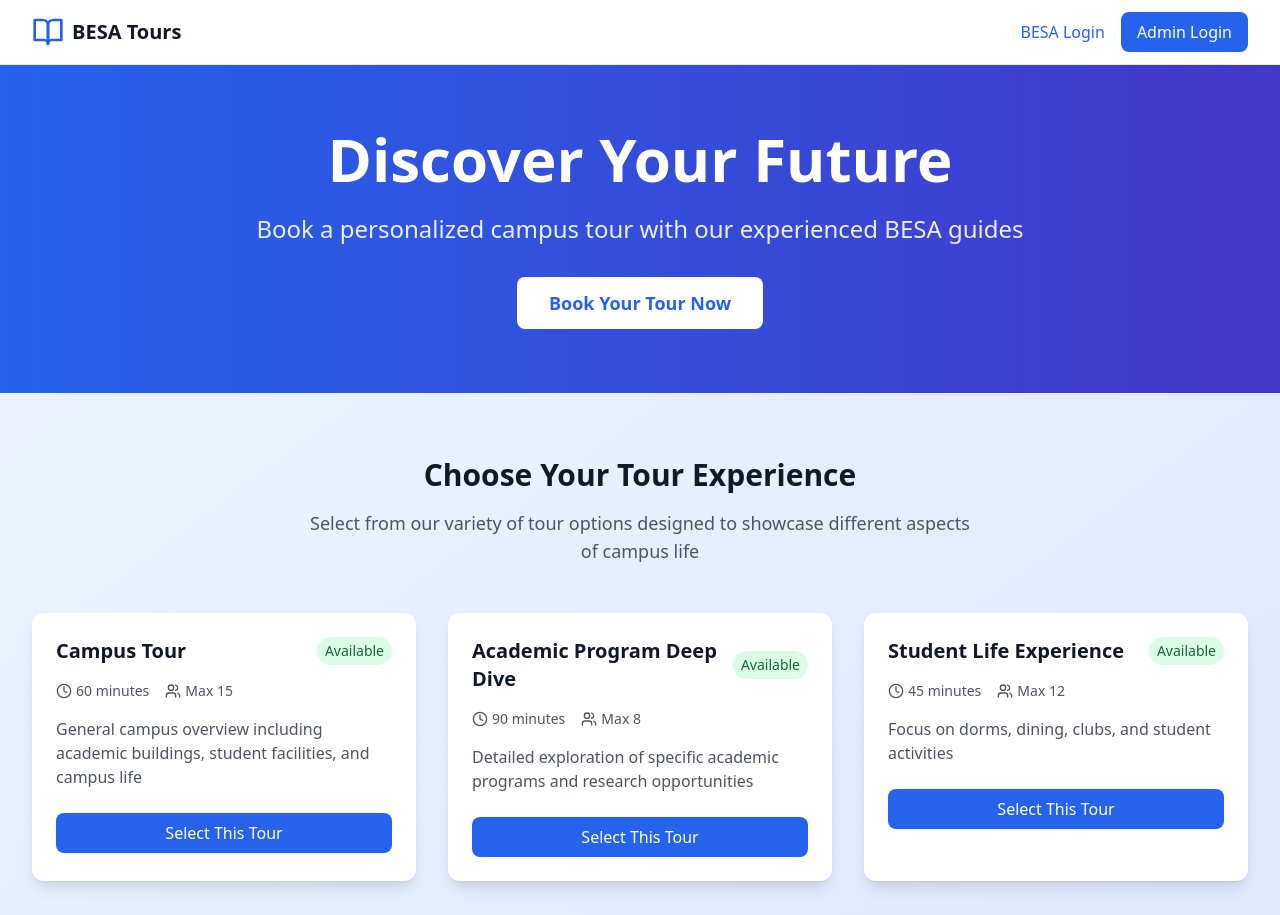
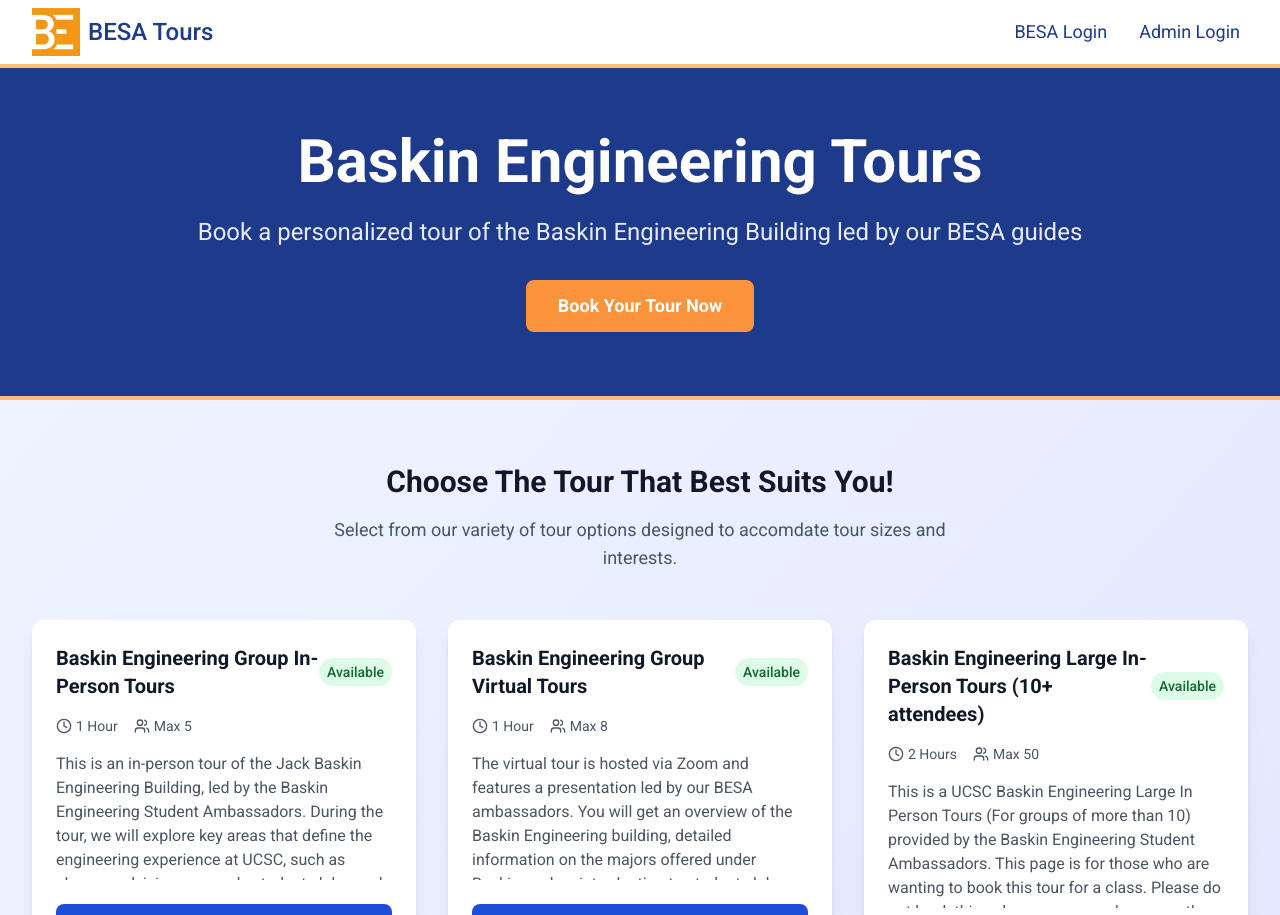
Before and after one commit to natanielj/BESABooking, a React (Vite) app: page / in a window 1280 px wide. Shown: the top 915 px of the page. Built offline with nearby package versions, Linux system fonts and the light colour scheme.

Commit message:
updated color scheme & added all 5 tour options

```diff
--- a/index.html
+++ b/index.html
@@ -2,8 +2,9 @@
 <html lang="en">
   <head>
     <meta charset="UTF-8" />
-    <link rel="icon" type="image/svg+xml" href="/vite.svg" />
+    <link rel="icon" type="image/png" href="/BE_logo.png" />
     <meta name="viewport" content="width=device-width, initial-scale=1.0" />
+    <link href="https://fonts.googleapis.com/css2?family=Roboto:wght@100;300;400;500;700;900&display=swap" rel="stylesheet">
     <title>BESA Tour Booking System</title>
   </head>
   <body>
--- a/src/App.tsx
+++ b/src/App.tsx
@@ -5,26 +5,42 @@
 const mockTours = [
   {
     id: 1,
-    title: 'Campus Tour',
-    duration: '60 minutes',
-    maxAttendees: 15,
-    description: 'General campus overview including academic buildings, student facilities, and campus life',
+    title: 'Baskin Engineering Group In-Person Tours',
+    duration: '1 Hour',
+    maxAttendees: 5,
+    description: 'This is an in-person tour of the Jack Baskin Engineering Building, led by the Baskin Engineering Student Ambassadors. During the tour, we will explore key areas that define the engineering experience at UCSC, such as classes, advising, research, student clubs, and more. You will also get a look inside Slugworks, our student-focused makerspace in the Baskin basement!',
     available: true
   },
   {
     id: 2,
-    title: 'Academic Program Deep Dive',
-    duration: '90 minutes',
+    title: 'Baskin Engineering Group Virtual Tours',
+    duration: '1 Hour',
     maxAttendees: 8,
-    description: 'Detailed exploration of specific academic programs and research opportunities',
+    description: 'The virtual tour is hosted via Zoom and features a presentation led by our BESA ambassadors. You will get an overview of the Baskin Engineering building, detailed information on the majors offered under Baskin, and an introduction to student clubs and organizations within Baskin. The session ends with time for questions, so you can engage directly with our ambassadors.',
     available: true
   },
   {
     id: 3,
-    title: 'Student Life Experience',
-    duration: '45 minutes',
-    maxAttendees: 12,
-    description: 'Focus on dorms, dining, clubs, and student activities',
+    title: 'Baskin Engineering Large In-Person Tours (10+ attendees)',
+    duration: '2 Hours',
+    maxAttendees: 50,
+    description: 'This is a UCSC Baskin Engineering Large In Person Tours (For groups of more than 10) provided by the Baskin Engineering Student Ambassadors. This page is for those who are wanting to book this tour for a class. Please do not book this unless your group has more than 10 people.',
+    available: true
+  },
+  {
+    id: 4,
+    title: 'Slugworks Grouo In-Person Tours',
+    duration: '40 minutes',
+    maxAttendees: 5,
+    description: 'Book a tour of Slugworks, UCSC’s student-focused makerspace in Baskin Engineering. Open to all undergraduates, it features a machine shop, Creatorspace, classroom, and club space — no engineering major required!',
+    available: true
+  },
+  {
+    id: 5,
+    title: 'BESAs Drop In Office Hours',
+    duration: '20 minutes',
+    maxAttendees: 5,
+    description: 'Book a one-on-one Virtual Office Hour with a BESA Ambassador to ask questions and learn more about Baskin Engineering.',
     available: true
   }
 ];
@@ -207,23 +223,26 @@
   const PublicBookingView = () => (
     <div className="min-h-screen bg-gradient-to-br from-blue-50 to-indigo-100">
     {/* Header */}
-      <header className="bg-white shadow-sm border-b">
+    <header className="bg-white shadow-sm border-b-4 border-orange-300">
       <div className="max-w-7xl mx-auto px-4 sm:px-6 lg:px-8">
         <div className="flex justify-between items-center h-16">
           <div className="flex items-center space-x-2">
-              <BookOpen className="h-8 w-8 text-blue-600" />
-              <span className="text-xl font-bold text-gray-900">BESA Tours</span>
+            {/*When logo clicked, redriect to homepage*/}
+            <a href="/">
+              <img src="/BE_logo.png" alt="BESA logo" className="h-12 w-12 object-contain" />
+            </a>
+            <span className="text-2xl font-medium text-blue-900">BESA Tours</span>
           </div>
           <div className="flex items-center space-x-4">
             <button
-                onClick={() => handleLogin('besa')}
-                className="text-blue-600 hover:text-blue-800 font-medium transition-colors"
+              onClick={() => handleLogin('besa')} // BESA login button
+              className="bg-white text-blue-900 text-lg px-2 py-2 rounded-lg hover:bg-gray-100 transition-colors"
             >
               BESA Login
             </button>
             <button
-                onClick={() => handleLogin('admin')}
-                className="bg-blue-600 text-white px-4 py-2 rounded-lg hover:bg-blue-700 transition-colors"
+              onClick={() => handleLogin('admin')} // Admin login button
+              className="bg-white text-blue-900 text-lg px-2 py-2 rounded-lg hover:bg-gray-100 transition-colors"
             >
                 Admin Login
               </button>
@@ -233,15 +252,16 @@
       </header>
 
       {/* Hero Section */}
-      <div className="bg-gradient-to-r from-blue-600 to-indigo-700 text-white py-16">
+      {/* <div className="bg-gradient-to-b from-blue-900 via-blue-900 to-blue-700 text-white py-16 border-b-4 border-orange-300"> */}
+      <div className="bg-blue-900 text-white py-16 border-b-4 border-orange-300">
         <div className="max-w-7xl mx-auto px-4 sm:px-6 lg:px-8 text-center">
           <h1 className="text-4xl md:text-6xl font-bold mb-6">
-            Discover Your Future
+            Baskin Engineering Tours
           </h1>
           <p className="text-xl md:text-2xl mb-8 opacity-90">
-            Book a personalized campus tour with our experienced BESA guides
+            Book a personalized tour of the Baskin Engineering Building led by our BESA guides
           </p>
-          <button className="bg-white text-blue-600 px-8 py-3 rounded-lg font-semibold text-lg hover:bg-gray-50 transition-colors transform hover:scale-105">
+          <button className="bg-orange-400 text-white px-8 py-3 rounded-lg font-semibold text-lg hover:bg-orange-500 transition-colors transform hover:scale-105">
             Book Your Tour Now
           </button>
         </div>
@@ -250,9 +270,9 @@
       {/* Tour Options */}
       <div className="max-w-7xl mx-auto px-4 sm:px-6 lg:px-8 py-16">
         <div className="text-center mb-12">
-          <h2 className="text-3xl font-bold text-gray-900 mb-4">Choose Your Tour Experience</h2>
+          <h2 className="text-3xl font-bold text-gray-900 mb-4">Choose The Tour That Best Suits You!</h2>
           <p className="text-lg text-gray-600 max-w-2xl mx-auto">
-            Select from our variety of tour options designed to showcase different aspects of campus life
+            Select from our variety of tour options designed to accomdate tour sizes and interests.
           </p>
         </div>
 
@@ -260,9 +280,9 @@
           {mockTours.map((tour) => (
             <div
               key={tour.id}
-              className="bg-white rounded-xl shadow-lg overflow-hidden hover:shadow-xl transition-all duration-300 transform hover:-translate-y-1"
+              className="bg-white rounded-xl shadow-lg overflow-hidden hover:shadow-xl transition-all duration-300 transform hover:-translate-y-1 border-b-4 border-orange-300"
             >
-              <div className="p-6">
+              <div className="p-6 flex flex-col flex-grow">
                 <div className="flex items-center justify-between mb-4">
                   <h3 className="text-xl font-bold text-gray-900">{tour.title}</h3>
                   <span className="bg-green-100 text-green-800 px-2 py-1 rounded-full text-sm font-medium">
@@ -280,15 +300,16 @@
                     <span className="text-sm">Max {tour.maxAttendees}</span>
                   </div>
                 </div>
-
-                <p className="text-gray-600 mb-6">{tour.description}</p>
+                <div className="flex-grow flex flex-col justify-between">
+                <p className="text-gray-600 mb-6 max-h-32 overflow-y-auto">{tour.description}</p>
 
                 <button
                   onClick={() => setSelectedTour(tour.id)}
-                  className="w-full bg-blue-600 text-white py-2 px-4 rounded-lg hover:bg-blue-700 transition-colors font-medium"
+                  className="w-full bg-blue-700 text-white py-2 px-4 rounded-lg hover:bg-blue-900 transition-colors font-medium"
                 >
                   Select This Tour
                 </button>
+                </div>
               </div>
             </div>
           ))}
--- a/tailwind.config.js
+++ b/tailwind.config.js
@@ -2,7 +2,28 @@
 export default {
   content: ['./index.html', './src/**/*.{js,ts,jsx,tsx}'],
   theme: {
-    extend: {},
+    extend: {
+      backgroundImage: {
+        'be-pattern': "url('/BE_backdrop.png')",
+      },
+      colors: {
+        'besaNavy': 'blue-900',         // navy blue
+        'besaOrange': '#orange-300',       // orange
+        'besaYellow': 'yellow-400',      // yellow
+        'besaCyan': 'sky-500',        // cyan
+        'besaDarkGray': 'gray-500',      // dark gray
+        'besaLightGray': '#gray-300',     // light gray
+      },
+      fontFamily: {
+        sans: ['Roboto', 'sans-serif'],      // body text
+        // Thin - 'font-thin'
+        //Light - 'font-light'
+        // Regular - 'font-normal'
+        // Medium - 'font-medium'
+        //Bold - 'font-bold'
+        //Black - 'font-black'
+      },
+    },
   },
   plugins: [],
 };
```
Also changed, not shown: public/BE_logo.png (added). Lines whose indentation alone changed are shown as unchanged.
